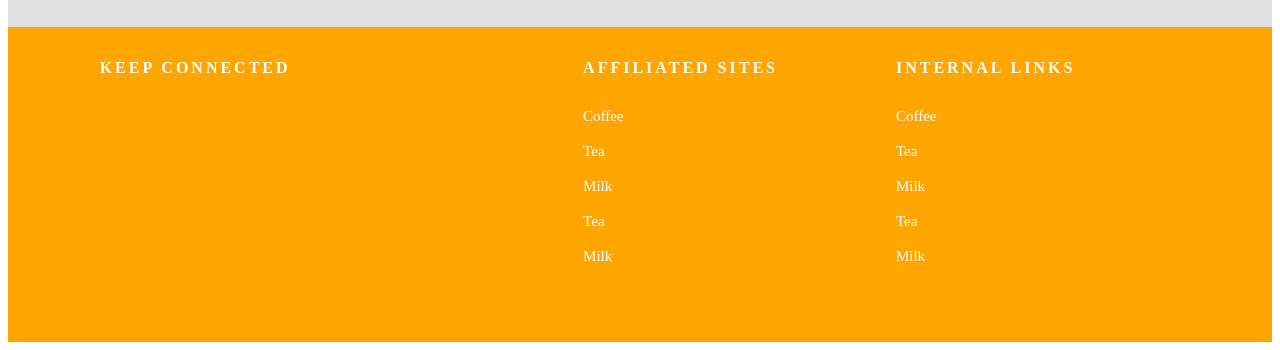
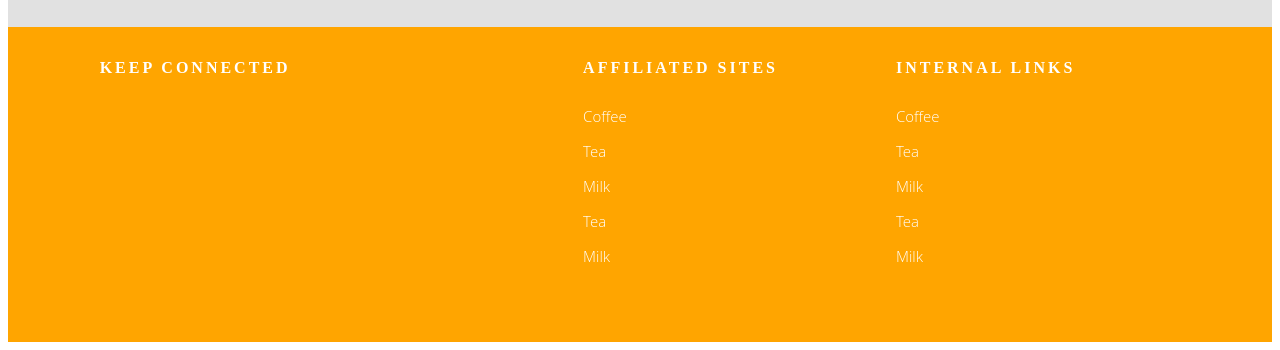
Before and after one commit to liviasong/proj-02, a PHP site: page /index.html in a window 1280 px wide. Shown: the part 2651-3001 px from the top of the page. Run offline with PHP 8.4, Linux system fonts and the light colour scheme; some libraries are stand-ins or nearby versions.

Commit message:
added open sans attributes

```diff
--- a/style.css
+++ b/style.css
@@ -5,7 +5,7 @@
 body{
 	margin:0px;
 	padding:0px;
-	font-family: open sans;
+	font-family: 'Open Sans', sans-serif;
 	color:silver;
 	background-color: white;
 	width:100%;
@@ -29,7 +29,7 @@ body{
 	float:left;
 	width:11%;
 	height:100%;
-	font-family: open sans;
+	font-family: 'Open Sans', sans-serif;
 	text-align: center;
 	font-weight:600;
 	color:orange;
@@ -312,12 +312,14 @@ a.two:hover{
 }
 
 ul#footerlink, ul#footerlink2{
+	font-family: 'Open Sans', sans-serif;
 	line-height: 35px;
 	font-size: 15px;
 	padding-left: 0px;
 }
 
 ul#footerlink3, ul#footerlink4, ul#footerlink5, ul#footerlink6, ul#footerlink7{
+	font-family: 'Open Sans', sans-serif;
 	color: orange;
 	line-height: 35px;
 	font-size: 15px;
```
